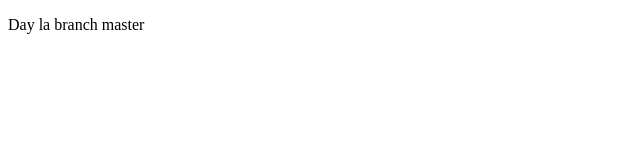
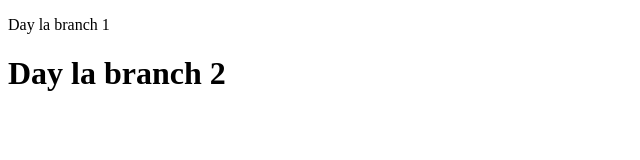
Before and after one commit to DHDuong2903/test, a plain HTML site: page index.html in a window 1280 px wide. Shown: the whole page, without its empty margins (0-640 px from the left). Drawn offline with Linux system fonts and the light colour scheme.

Commit message:
branch_nhanh_2

```diff
--- a/index.html
+++ b/index.html
@@ -6,6 +6,7 @@
   <title>Document</title>
 </head>
 <body>
-  <p>Day la branch master</p>
+  <p>Day la branch 1</p>
+  <h1>Day la branch 2</h1>
 </body>
 </html>
```
